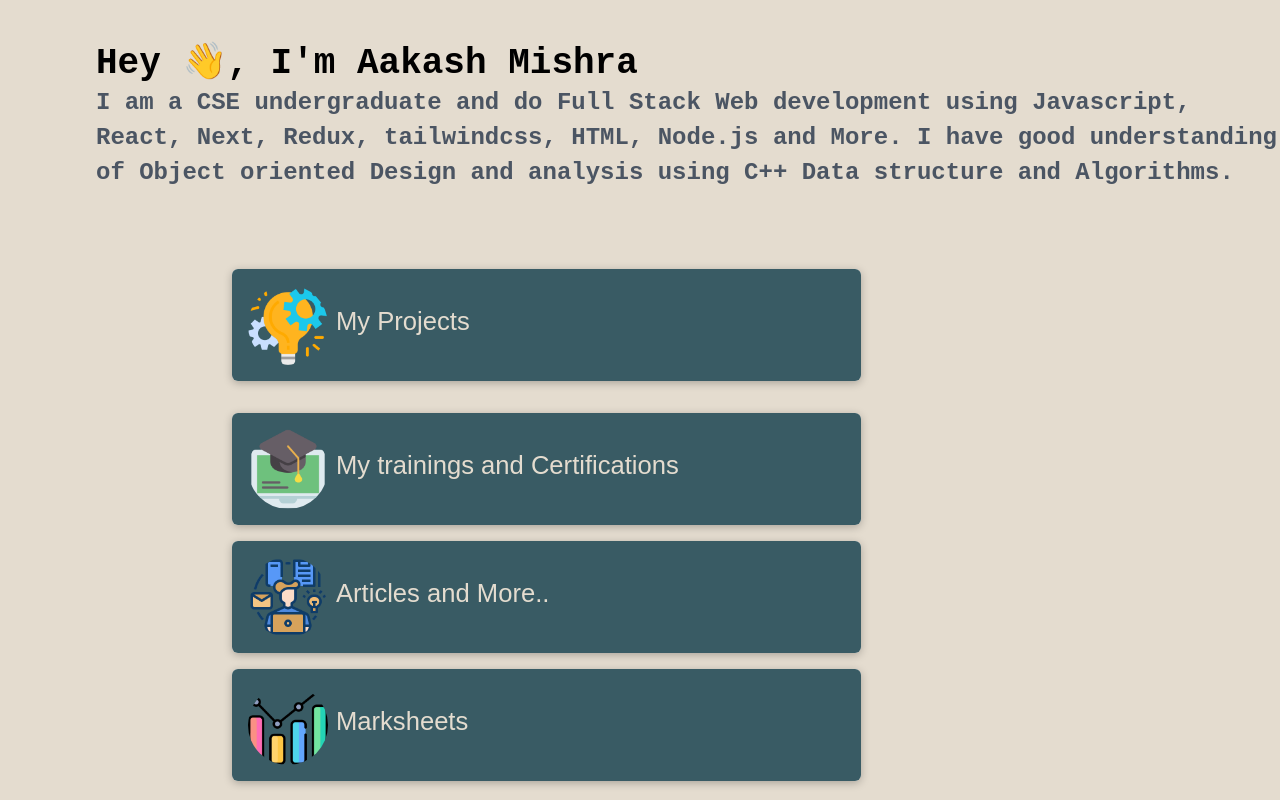
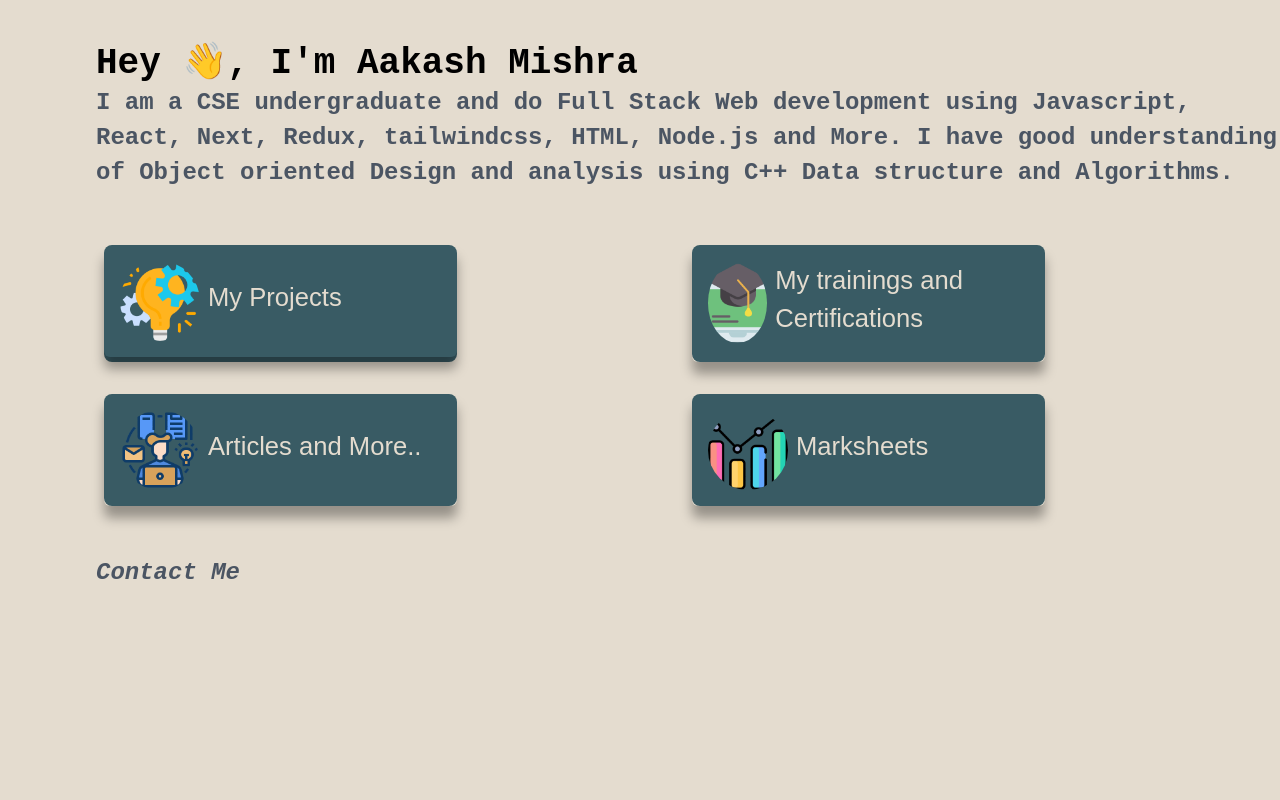
Before and after one commit to Aakash-mishra2/Portfolio, a React (Create React App) app: page / in a window 1280 px wide. Built offline with nearby package versions, Linux system fonts and the light colour scheme; a web font is replaced by a local one.

Commit message:
New Front Page

```diff
--- a/src/front/FrontPage.js
+++ b/src/front/FrontPage.js
@@ -1,4 +1,4 @@
-import FrontList from "./components/FrontList";
+import FrontItem from "./components/FrontItem";
 import prj from '../icons/project-management.png';
 import rsl from '../icons/results.png';
 import mlt from '../icons/multitasking.png';
@@ -42,7 +42,26 @@
                 Javascript, React, Next, Redux, tailwindcss, HTML, Node.js and More. I have good understanding of
                 Object oriented Design and analysis using C++ Data structure and Algorithms.
             </tt></p>
-    <FrontList cards={CARDS} />
+            <div className="ml-2 mt-10 grid grid-cols-2 gap-x-0">
+                {
+                    CARDS.map(item => {
+                        return (
+                            <FrontItem
+                                key={item.id}
+                                id={item.id}
+                                name={item.name}
+                                iconURL={item.icon}
+                                sendTo={item.linkTo}
+                            />
+                        )
+                    })
+                }
+            </div>
+            <div className="mx-auto">
+            <p className="text-2xl mt-8 align-center font-bold text-gray-600 font-serif "><tt><em> Contact Me </em></tt></p>
+
+            </div>
+
         </div>
     )
 }
--- a/src/front/components/FrontItem.js
+++ b/src/front/components/FrontItem.js
@@ -7,13 +7,12 @@
 
 export default function FrontItem(props) {
     return (
-        <div className="front-item">
+        <div className="bg-[#395b64] front-item m-4 ml-0 w-3/5 rounded-lg ">
             <Card className="front-item__content">
                 <Link to={`${props.sendTo}`} target="__blank">
                     <div className="front-item__image">
                         <Avatar image={props.iconURL} alt={`${props.name}`} />
                     </div>
-
                     <div className="front-item__info">
                         <h2>{props.name}</h2>
                     </div>
--- a/src/front/components/FrontList.js
+++ b/src/front/components/FrontList.js
@@ -16,7 +16,7 @@
     }
 
     return (
-        <div className="flex flex-col ml-24 mt-16 space-y-4 justify-start">
+        <div className="flex flex-col ml-24 mt-16 space-y-6 justify-start">
             {
                 props.cards.map(blocks => {
                     return (
--- a/src/front/styles/FrontItem.css
+++ b/src/front/styles/FrontItem.css
@@ -1,10 +1,5 @@
 @import url('https://fonts.googleapis.com/css2?family=REM&display=swap');
 .front-item {
-    margin: 1rem;
-    width: 60%;
-    padding-left: 1.5rem;
-    min-width: 17.5rem;
-    justify-items: stretch;
     font-family: 'REM', sans-serif;
 }
 
@@ -13,17 +8,12 @@
     align-items: center;
     width: 100%;
     height: 100%;
-    text-decoration: none;
     padding: 1rem;
-    color: white;
-    background: #395b64;
 }
 
 .front-item a:hover,
 .front-item a:active {
     background: #850e35;
-        /* transform: scale(1.05);
-        transition: background 0.3s ease-in-out, transform 0.3s ease-in-out; */
 }
 
 .front-item__content {
--- a/src/shared/UIElements/styles/Card.css
+++ b/src/shared/UIElements/styles/Card.css
@@ -1,10 +1,9 @@
 .card {
     margin: 0;
-    box-shadow: 0 2px 8px rgba(0, 0, 0, 0.26);
+    box-shadow: 0 12px 12px rgba(0, 0, 0, 0.34);
     border-radius: 6px;
     padding: 1rem;
     overflow: hidden;
-    background: white;
 }
 .card:hover{
     transform: scale(1.05);
```
Lines whose indentation alone changed are shown as unchanged.
